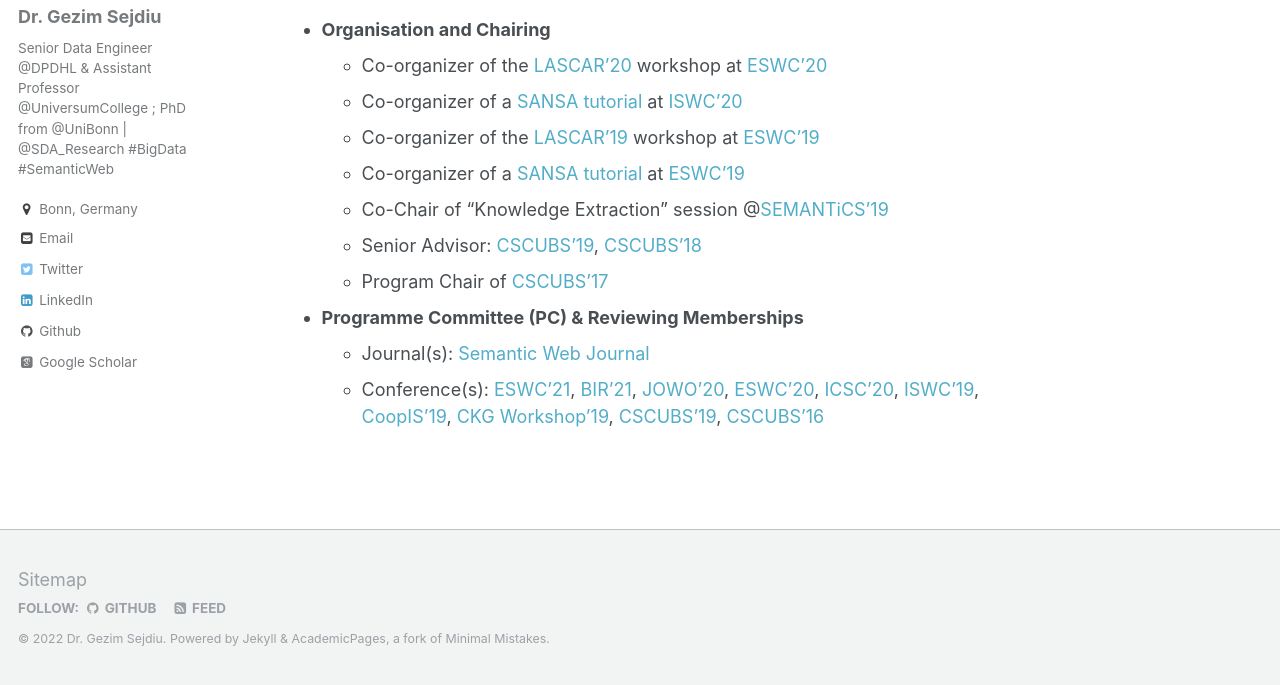
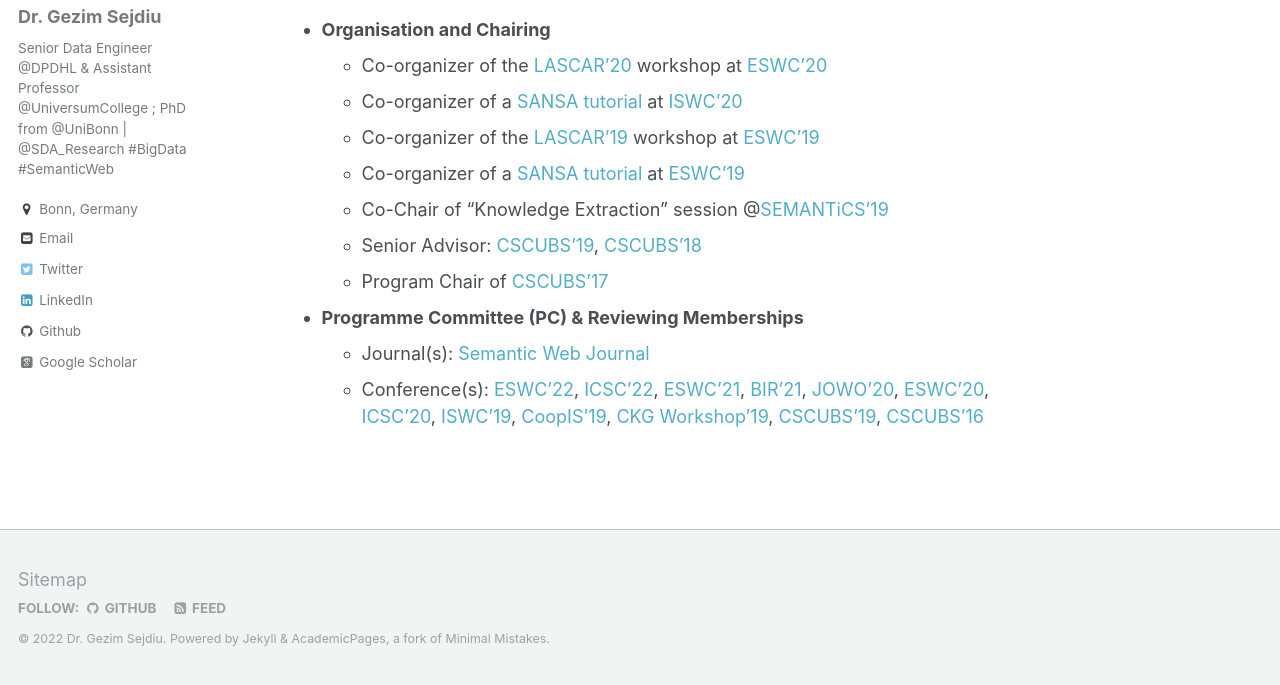
Before and after one commit to GezimSejdiu/gezimsejdiu.github.io, a Jekyll site: the page built from _pages/activities.md, in a window 1280 px wide and 900 px high, scrolled down 740 px, cut to the strip 215-900 px from the top of the window. Built offline with Jekyll 4.4.1, drawn with Linux system fonts in a browser that asks for light colours; some web fonts are replaced.

Commit message:
Add 2022 PC activities

```diff
--- a/_pages/activities.md
+++ b/_pages/activities.md
@@ -32,4 +32,4 @@
 
   * **Programme Committee (PC) & Reviewing Memberships**
     * Journal(s): [Semantic Web Journal](http://semantic-web-journal.net/)
-    * Conference(s): [ESWC'21](https://2021.eswc-conferences.org/), [BIR'21](https://bir2021.omilab.org/home), [JOWO'20](https://www.iaoa.org/jowo/2020/index.html), [ESWC'20](https://2020.eswc-conferences.org/), [ICSC'20](https://www.ieee-icsc.org/), [ISWC'19](https://iswc2019.semanticweb.org/), [CoopIS'19](http://www.otmconferences.org/index.php/conferences/coopis19), [CKG Workshop'19](https://wiki.foodmedy.com/index.php/CKG2019), [CSCUBS'19](http://cscubs.cs.uni-bonn.de/2019/), [CSCUBS'16](http://cscubs.cs.uni-bonn.de/2016/)
+    * Conference(s): [ESWC'22](https://2022.eswc-conferences.org/), [ICSC'22](https://www.ieee-icsc.org/), [ESWC'21](https://2021.eswc-conferences.org/), [BIR'21](https://bir2021.omilab.org/home), [JOWO'20](https://www.iaoa.org/jowo/2020/index.html), [ESWC'20](https://2020.eswc-conferences.org/), [ICSC'20](https://www.ieee-icsc.org/), [ISWC'19](https://iswc2019.semanticweb.org/), [CoopIS'19](http://www.otmconferences.org/index.php/conferences/coopis19), [CKG Workshop'19](https://wiki.foodmedy.com/index.php/CKG2019), [CSCUBS'19](http://cscubs.cs.uni-bonn.de/2019/), [CSCUBS'16](http://cscubs.cs.uni-bonn.de/2016/)
```
